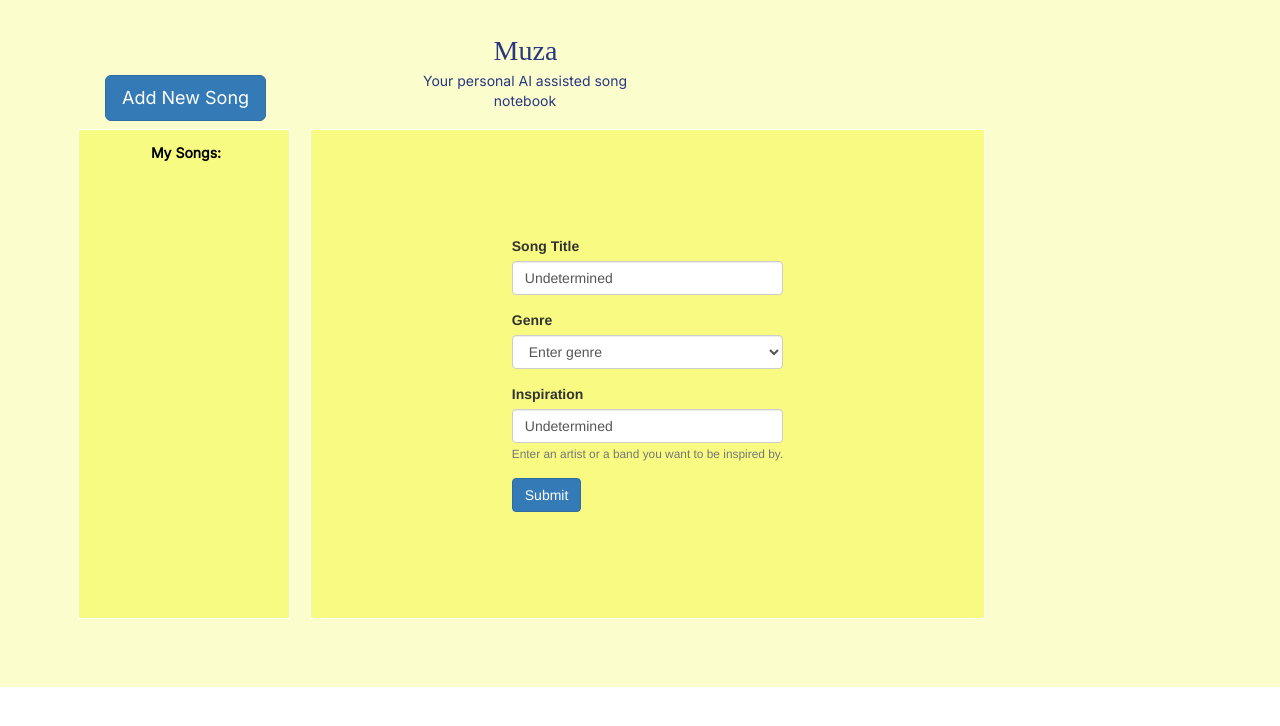
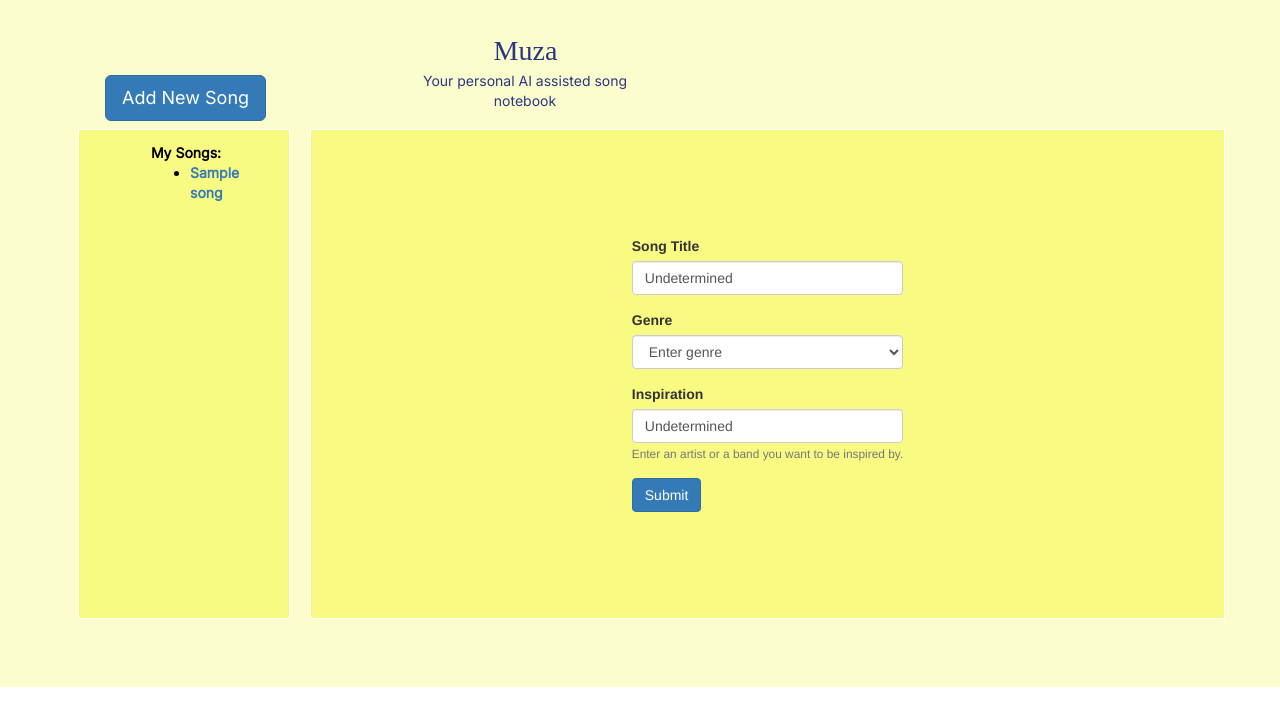
Before and after one commit to nivsfa/Muza, a Flask app: template templates/add_new_song.html in a window 1280 px wide. Shown: the top 726 px of the page. Run offline with Flask 2, Linux system fonts and the light colour scheme; the template is opened without the code that fills it: most values are stand-ins (such as "Sample title", 1, 10 or a date in 2020); some libraries are stand-ins or nearby versions; some web fonts are replaced.

Commit message:
Text area in song, and layout updates

```diff
--- a/app.py
+++ b/app.py
@@ -23,16 +23,15 @@ def add_new_song():
         return redirect(url_for('song', song_name=song_name))
 
     # show the form, it wasn't submitted
-    return render_template('add_new_song.html')
+    return render_template('add_new_song.html', songs=songs)
 
 
 @app.route('/song/<song_name>', methods=['GET', 'POST'])
 def song(song_name):
-    # return render_template('song.html', song_name=song_name)
     if request.method == 'POST':
         if 'save' in request.form:
-            # Read the text from the individual text boxes
-            text = '\n'.join(request.form.getlist('text'))
+            # Read the text from the textarea
+            text = request.form['text']
             # Save the changes made to the song
             songs[song_name] = text
             # Redisplay the song page with the updated text
--- a/static/css/main_add_new_song.css
+++ b/static/css/main_add_new_song.css
@@ -37,8 +37,19 @@ body {
   border: 1px solid rgba(255,255,255,1);
   overflow: hidden;
 }
+.v1_25 {
+  width: 212px;
+  height: 490px;
+  background: rgba(248,251,130,1);
+  opacity: 1;
+  position: absolute;
+  top: 129px;
+  right: 78px;
+  border: 1px solid rgba(255,255,255,1);
+  overflow: hidden;
+}
 .v1_21 {
-  width: 675px;
+  width: 915px;
   height: 490px;
   background: rgba(248,250,129,1);
   opacity: 1;
--- a/templates/add_new_song.html
+++ b/templates/add_new_song.html
@@ -16,6 +16,7 @@
         </form>
     </span>
     <div class="v1_20"></div>
+    <div class="v1_25"></div>
     <div class="v1_21">
         <form method="POST">
             <div class="form-group">
@@ -45,6 +46,11 @@
     <span class="v1_22">Muza</span>
     <span class="v1_23">Your personal AI assisted song notebook</span>
     <span class="v1_24">My Songs:
+        <ul>
+            {% for song_name in songs %}
+            <li><a href="{{ url_for('song', song_name=song_name) }}">{{ song_name }}</a></li>
+            {% endfor %}
+        </ul>
     </span>
     <div class="name"></div>
     <div class="name"></div>
```
Also changed, not shown: static/css/main_index.css (+14 -3 lines), static/css/main_song.css (+12 -1 lines), templates/index.html (+8 -1 lines), templates/song.html (+22 -10 lines).
